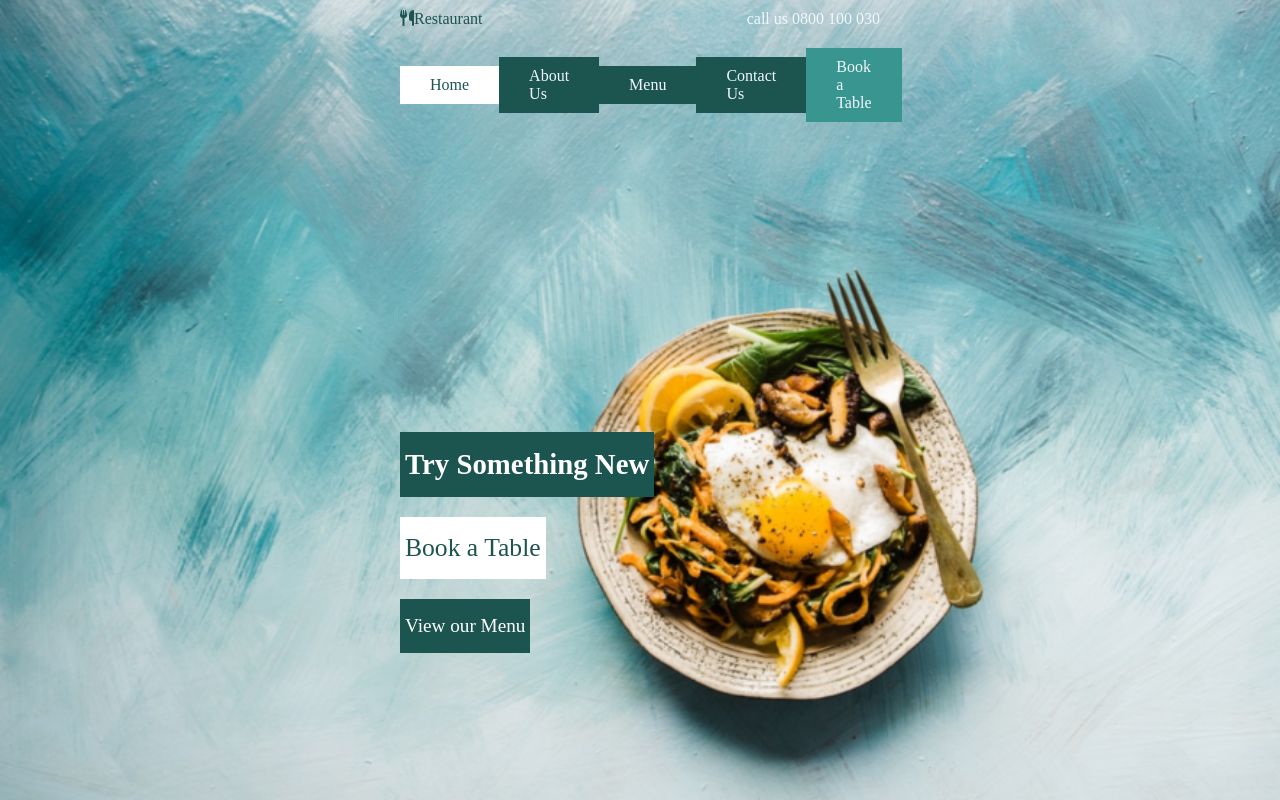
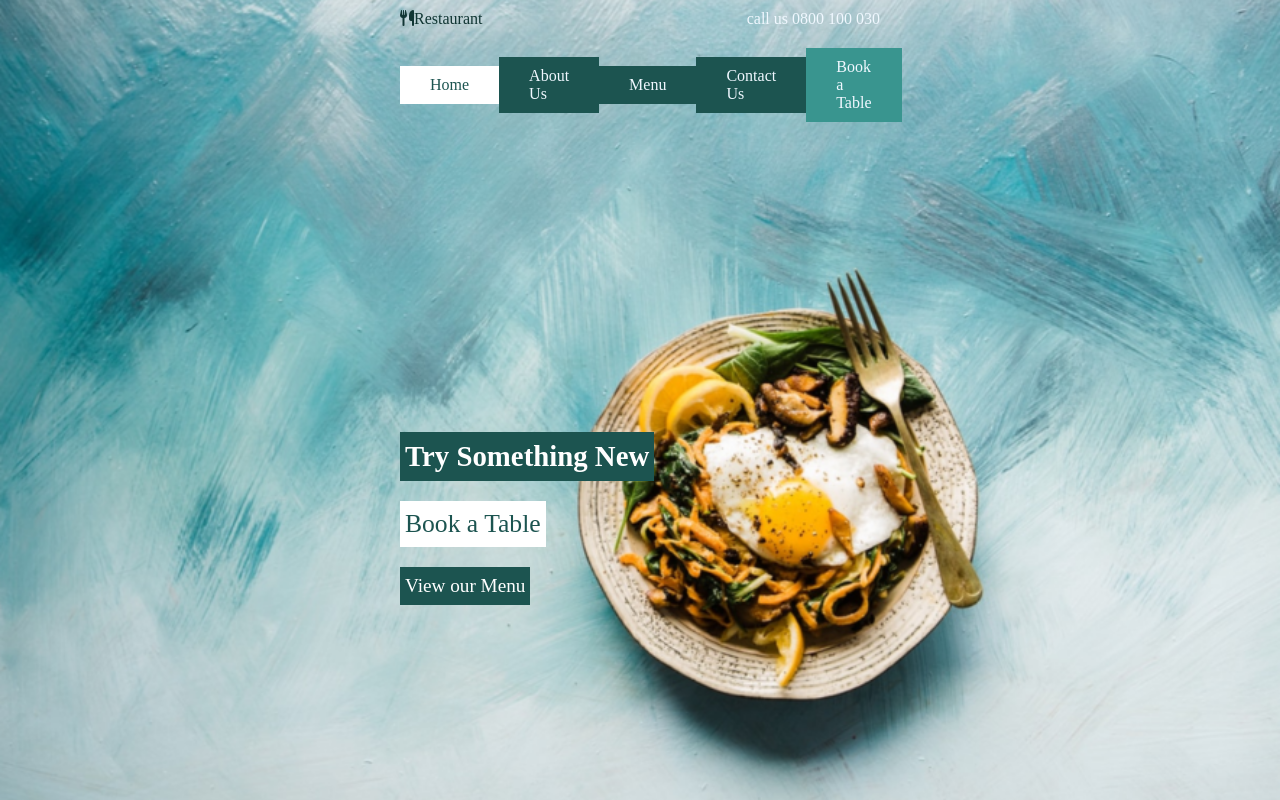
Before and after one commit to Muhammad-bilal-ai/restaurant-app, a plain HTML site: page index.html in a window 1280 px wide. Drawn offline with Linux system fonts and the light colour scheme.

Commit message:
padding fix

```diff
--- a/style.css
+++ b/style.css
@@ -25,7 +25,7 @@ a {
   font-size: 1rem;
 }
 .logo {
-  color: rgb(28, 84, 80);
+  color: rgb(17, 54, 52);
 }
 .second-nav a {
   background-color: rgb(28, 84, 80);
@@ -35,13 +35,13 @@ a {
 .white-link {
   background-color: white;
   color: rgb(28, 84, 80);
-  padding: 16px 5px;
+  padding: 8px 5px;
   font-size: 1.6rem;
 }
 .teal-link {
   background-color: rgb(28, 84, 80);
   color: white;
-  padding: 16px 5px;
+  padding: 8px 5px;
   font-size: 1.2rem;
   display: inline-block;
 }
@@ -64,6 +64,6 @@ a {
   background-color: rgb(28, 84, 80);
   font-size: 1.8rem;
   color: white;
-  padding: 16px 5px;
+  padding: 8px 5px;
   display: block;
 }
```
